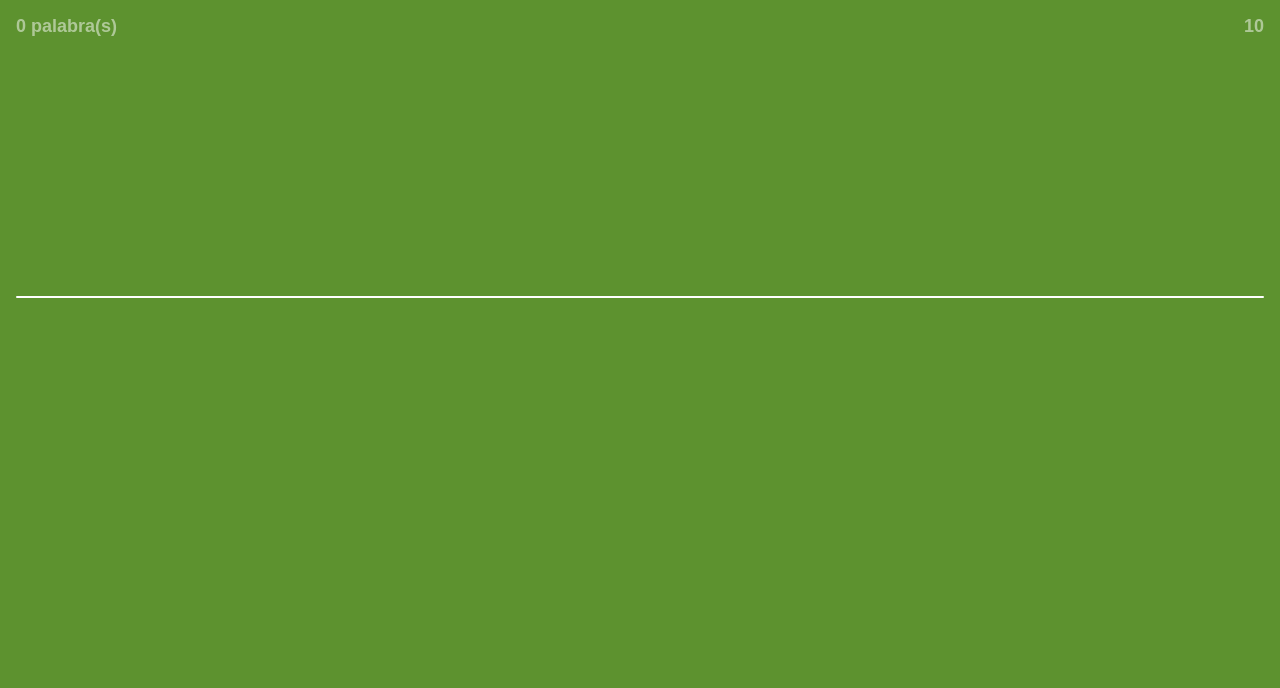
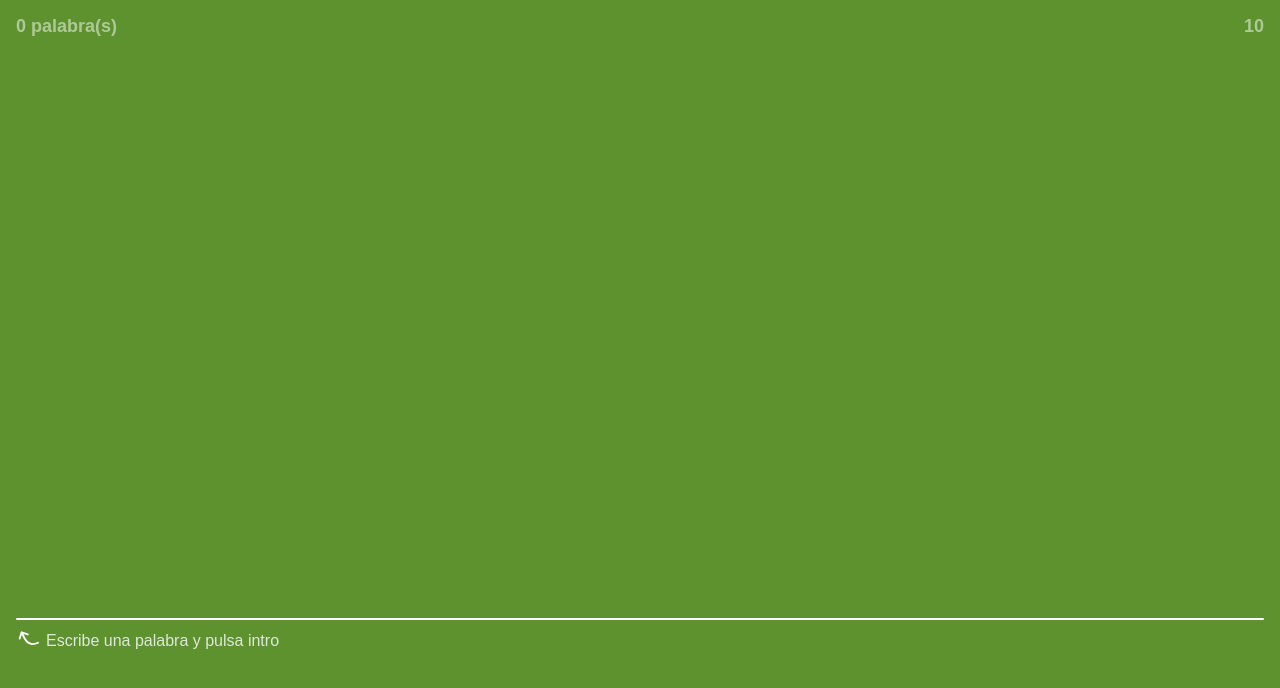
Before and after one commit to kcmr/palabras-encadenadas, a React (Vite) app: page / in a window 1280 px wide. Shown: the top 688 px of the page. Built offline with nearby package versions, Linux system fonts and the light colour scheme.

Commit message:
add form messages

```diff
--- a/src/components/word-form.module.css
+++ b/src/components/word-form.module.css
@@ -1,15 +1,5 @@
 .form {
-  margin-top: calc(240 / 16 * 1rem);
-}
-
-.form::after {
-  content: '';
-  display: block;
-  height: 2px;
-  width: 100%;
-  margin-top: var(--grid-size);
-  background-color: var(--fg-color);
-  border-radius: 2px;
+  margin-top: 45%;
 }
 
 .form input {
@@ -28,3 +18,31 @@
   font-weight: 800;
   user-select: none;
 }
+
+.messages::before {
+  content: '';
+  display: block;
+  height: 2px;
+  width: 100%;
+  margin-top: var(--grid-size);
+  background-color: var(--fg-color);
+  border-radius: 2px;
+}
+
+.messages {
+  display: flex;
+  gap: 8px;
+  flex-wrap: wrap;
+  align-items: flex-end;
+  width: 100%;
+}
+
+.message {
+  flex: 1;
+  font-size: 1rem;
+  opacity: 0.8;
+}
+
+.arrow {
+  transform: rotate(243deg) scaleX(-1);
+}
--- a/src/components/word-form.tsx
+++ b/src/components/word-form.tsx
@@ -1,5 +1,6 @@
 import { useState } from 'react'
 import { useIsFirstRender } from 'usehooks-ts'
+import { ArrowIcon } from '../icons/arrow-icon'
 import { removeAccents } from '../utils'
 import * as classes from './word-form.module.css'
 
@@ -37,6 +38,7 @@ export const WordForm = ({ words, onWordSubmit, onFirstInput }: WordFormProps) =
       <div className={classes.content}>
         <span>{prefix}</span>
         <input
+          id="word"
           autoFocus
           type="text"
           value={inputValue}
@@ -44,6 +46,12 @@ export const WordForm = ({ words, onWordSubmit, onFirstInput }: WordFormProps) =
           onInput={() => isFirstRender && onFirstInput?.()}
         />
       </div>
+      <div className={classes.messages}>
+        <ArrowIcon size={22} className={classes.arrow} color="var(--fg-color)" />
+        <label className={classes.message} htmlFor="word">
+          Escribe una palabra y pulsa intro
+        </label>
+      </div>
     </form>
   )
 }
--- /dev/null
+++ b/src/icons/arrow-icon.tsx
@@ -0,0 +1,30 @@
+import { IconProps } from '../types'
+
+export const ArrowIcon = ({ size, color, ...rest }: IconProps) => {
+  return (
+    <svg
+      {...rest}
+      focusable={false}
+      aria-hidden="true"
+      width={size}
+      fill="none"
+      viewBox="0 0 24 24"
+      xmlns="http://www.w3.org/2000/svg"
+    >
+      <path
+        d="M8 5L3 10L8 15"
+        stroke={color}
+        strokeWidth="2"
+        strokeLinecap="round"
+        strokeLinejoin="round"
+      />
+      <path
+        d="M3 10H11C16.5228 10 21 14.4772 21 20V21"
+        stroke={color}
+        strokeWidth="2"
+        strokeLinecap="round"
+        strokeLinejoin="round"
+      />
+    </svg>
+  )
+}
```
Also changed, not shown: src/types.ts (+7 -0 lines).
